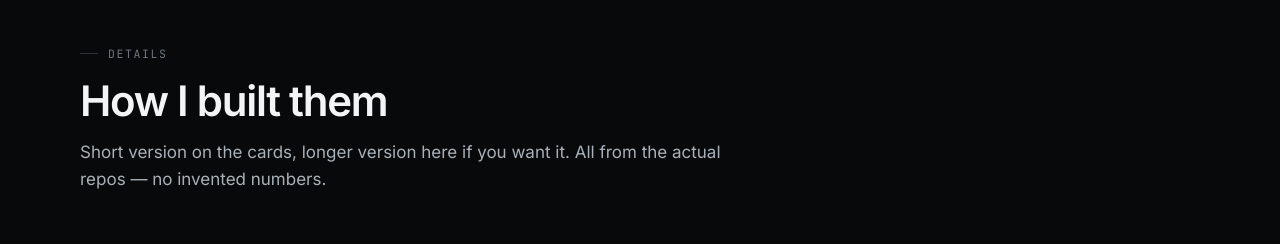
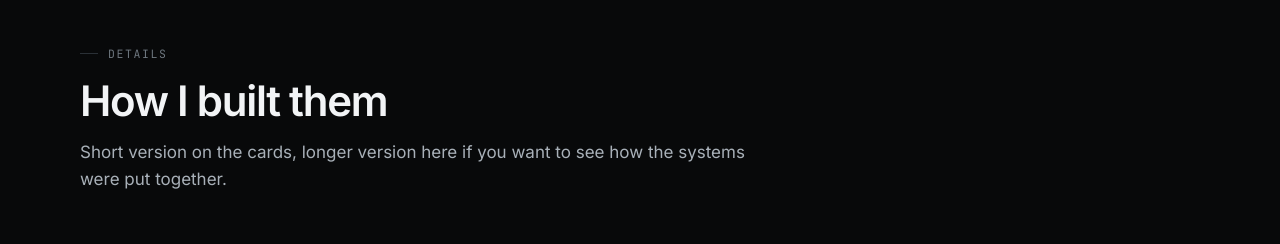
Before and after one commit to rajaryan1111/raj-aryan-portfolio, a React (Vite) app: page / in a window 1280 px wide. Shown: the part 3180-3424 px from the top of the page. Built offline with nearby package versions, Linux system fonts and the light colour scheme.

Commit message:
copy: simplify case study intro

```diff
--- a/src/components/CaseStudies.jsx
+++ b/src/components/CaseStudies.jsx
@@ -212,8 +212,7 @@ export default function CaseStudies() {
           <p className="eyebrow">Details</p>
           <h2 className="section-title">How I built them</h2>
           <p className="section-sub">
-            Short version on the cards, longer version here if you want it. All from the actual repos — no invented
-            numbers.
+            Short version on the cards, longer version here if you want to see how the systems were put together.
           </p>
         </header>
 
```
